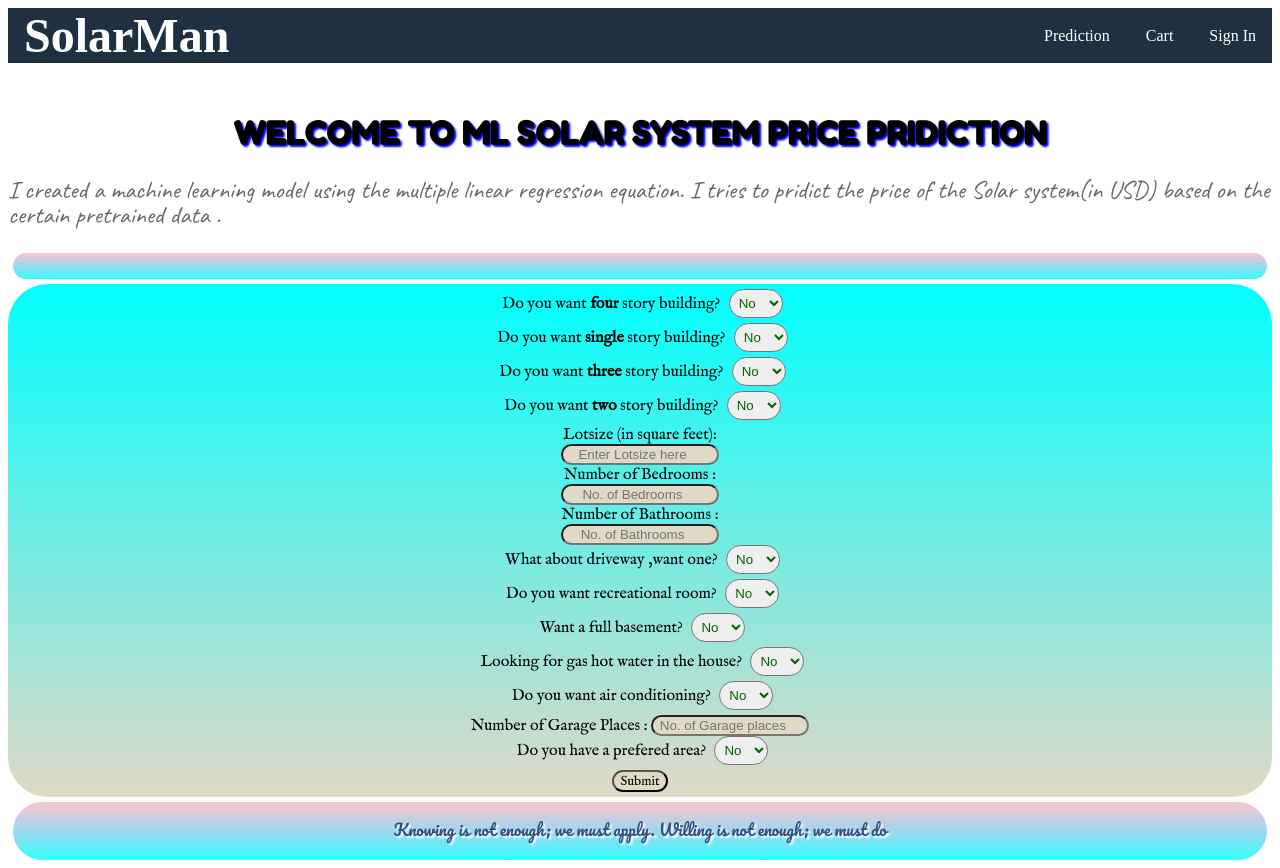
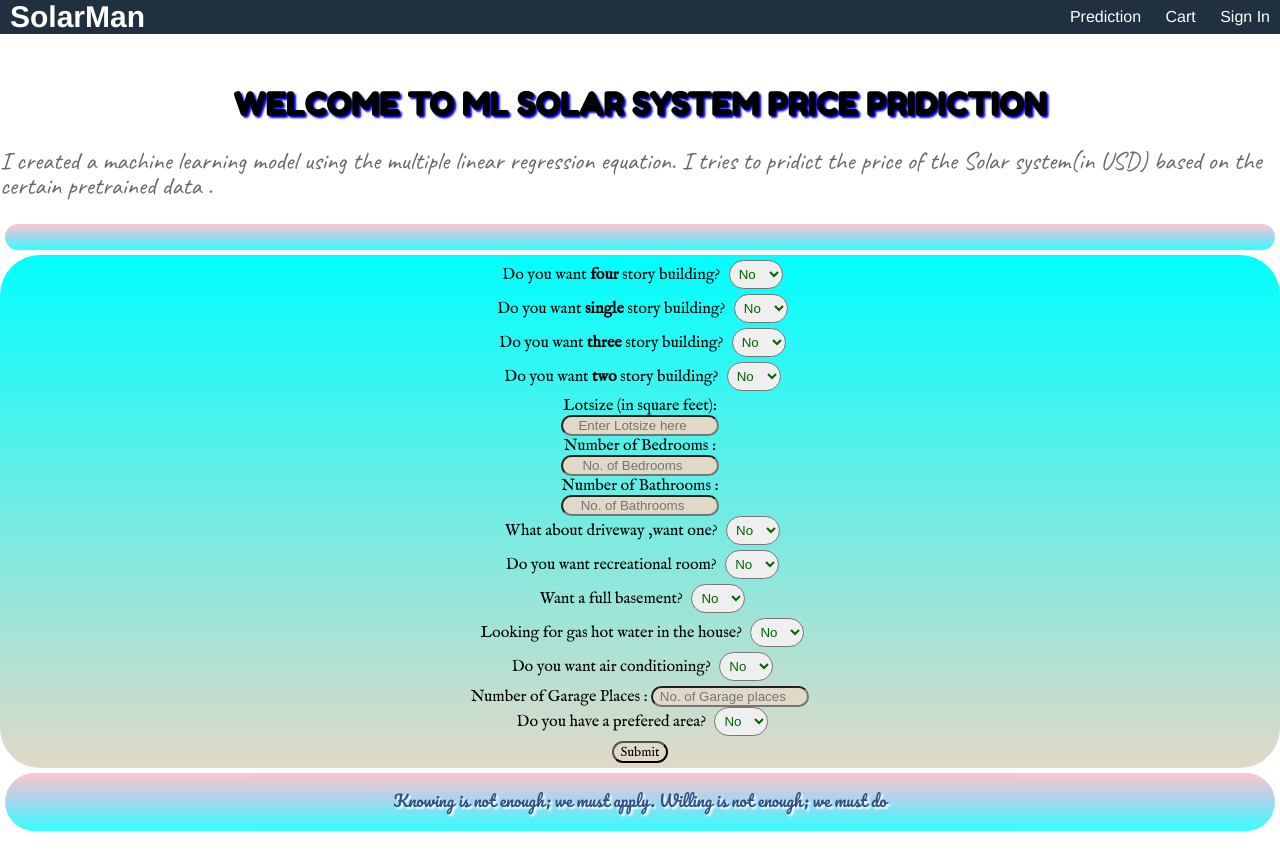
Before and after one commit to hiteshcps1/SolarMan, a Flask app: page / in a window 1280 px wide. After the commit the page ends 831 px from the top, so only its background shows below. Run offline with Flask 2, Linux system fonts and the light colour scheme; parts of the project's set-up code (start-up, migrations or seed data) failed here and were passed over.

Commit message:
Update mycss.css

```diff
--- a/static/mycss.css
+++ b/static/mycss.css
@@ -157,3 +157,14 @@ header {
     grid-area: header;
     background-color: #203040;
   }
+
+html {
+    font-size: 62.5%; /* 16px x 62.5 = 10px = 1rem */
+    box-sizing: border-box;
+  }
+  body {
+    margin: 0;
+    height: 100vh;
+    font-size: 1.6rem;
+    font-family: Helvetica, Arial, sans-serif;
+  }
```
